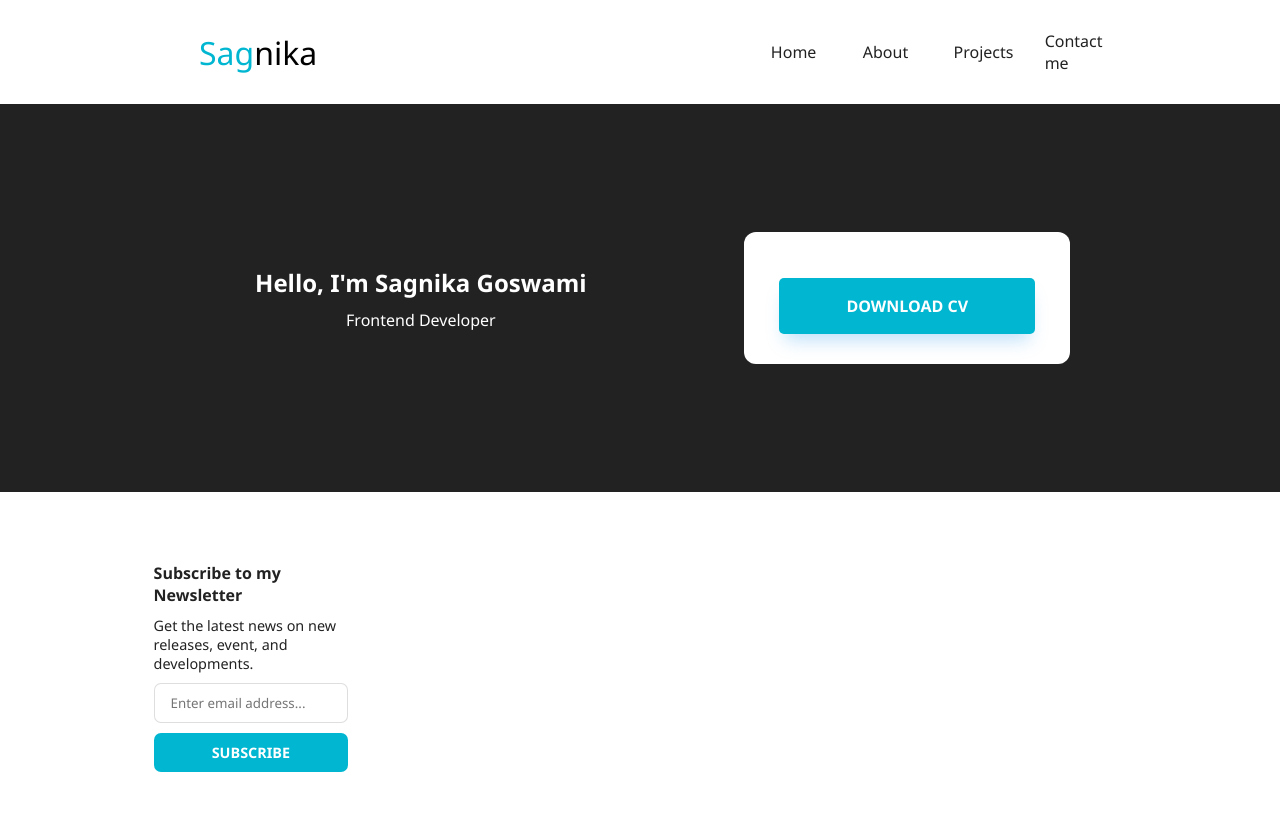
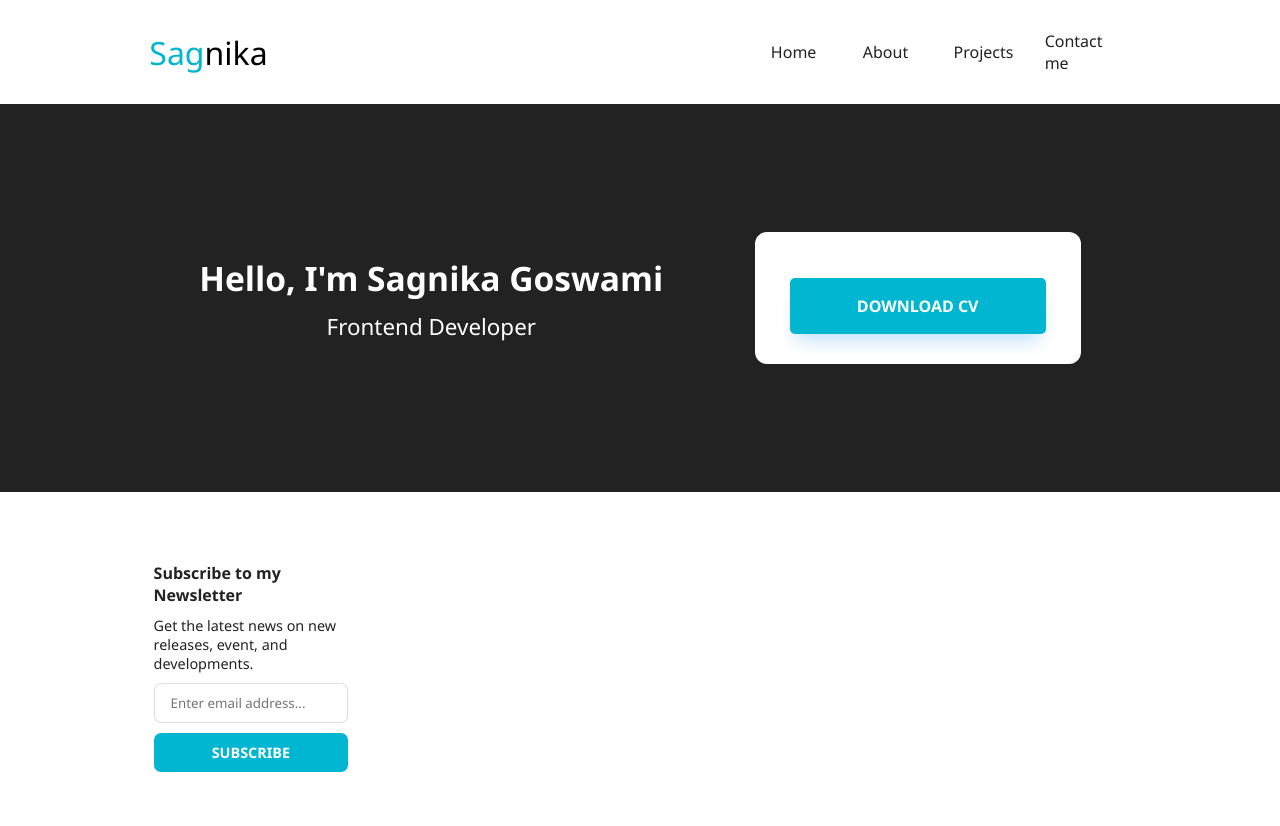
Before and after one commit to SagnikaGoswami/portfolio-website-practice, a plain HTML site: page Folder 1/index.html in a window 1280 px wide. Shown: the top 826 px of the page. Drawn offline with Linux system fonts and the light colour scheme.

Commit message:
Portfolio Website Code

```diff
--- a/Folder 1/style.css
+++ b/Folder 1/style.css
@@ -29,7 +29,7 @@
     /* background-color: black; */
     color: white;
     display: flex;
-    justify-content: center;
+    justify-content: flex-start;
     align-items: center;
     font-size: 2em;
 }
@@ -123,6 +123,7 @@ main{
     flex-direction: column;
     justify-content: center;
     align-items: center;
+    font-size: 1.4em;
 }
 .main-1{
     display: flex;
@@ -169,6 +170,7 @@ main{
 }
 .sign-up:hover{
     cursor: pointer;
+    background-color: #0d899a;
 }
 
 
```
